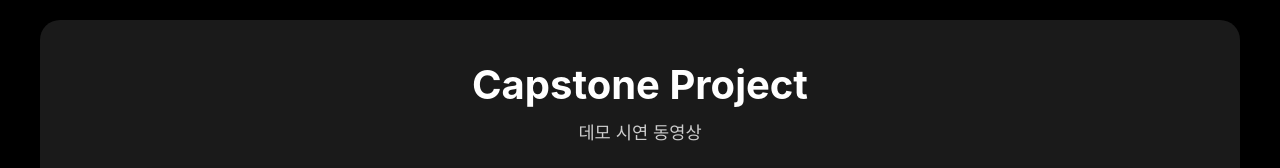
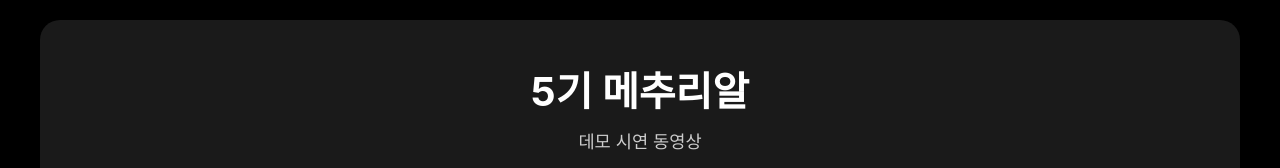
Before and after one commit to EllieHan93/capstone_mechurial, a plain HTML site: page index.html in a window 1280 px wide. Shown: the top 168 px of the page. Drawn offline with Linux system fonts and the light colour scheme.

Commit message:
Change title to 5기 메추리알

```diff
--- a/index.html
+++ b/index.html
@@ -93,7 +93,7 @@
 </head>
 <body>
     <div class="container">
-        <h1>Capstone Project</h1>
+        <h1>5기 메추리알</h1>
         <p class="subtitle">데모 시연 동영상</p>
 
         <div class="video-container">
```
